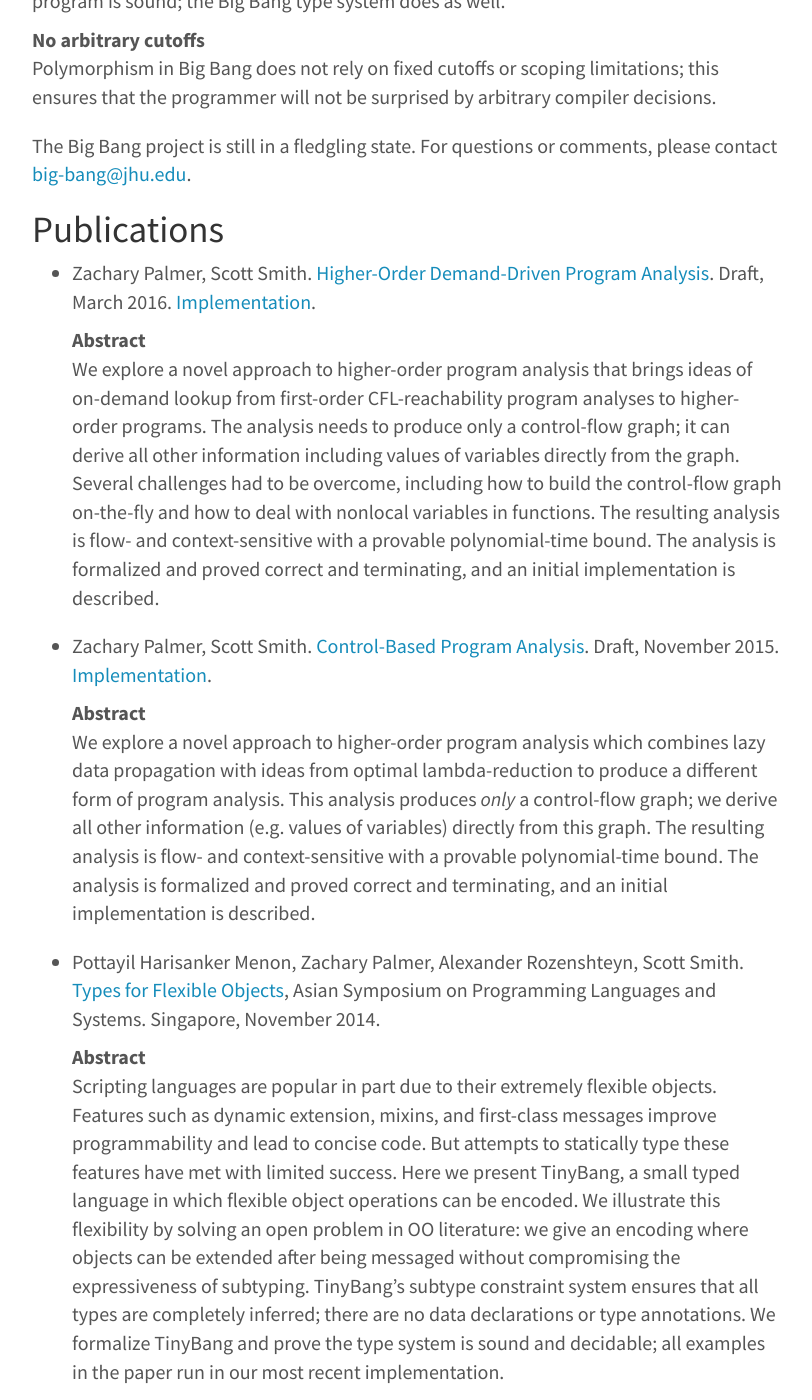
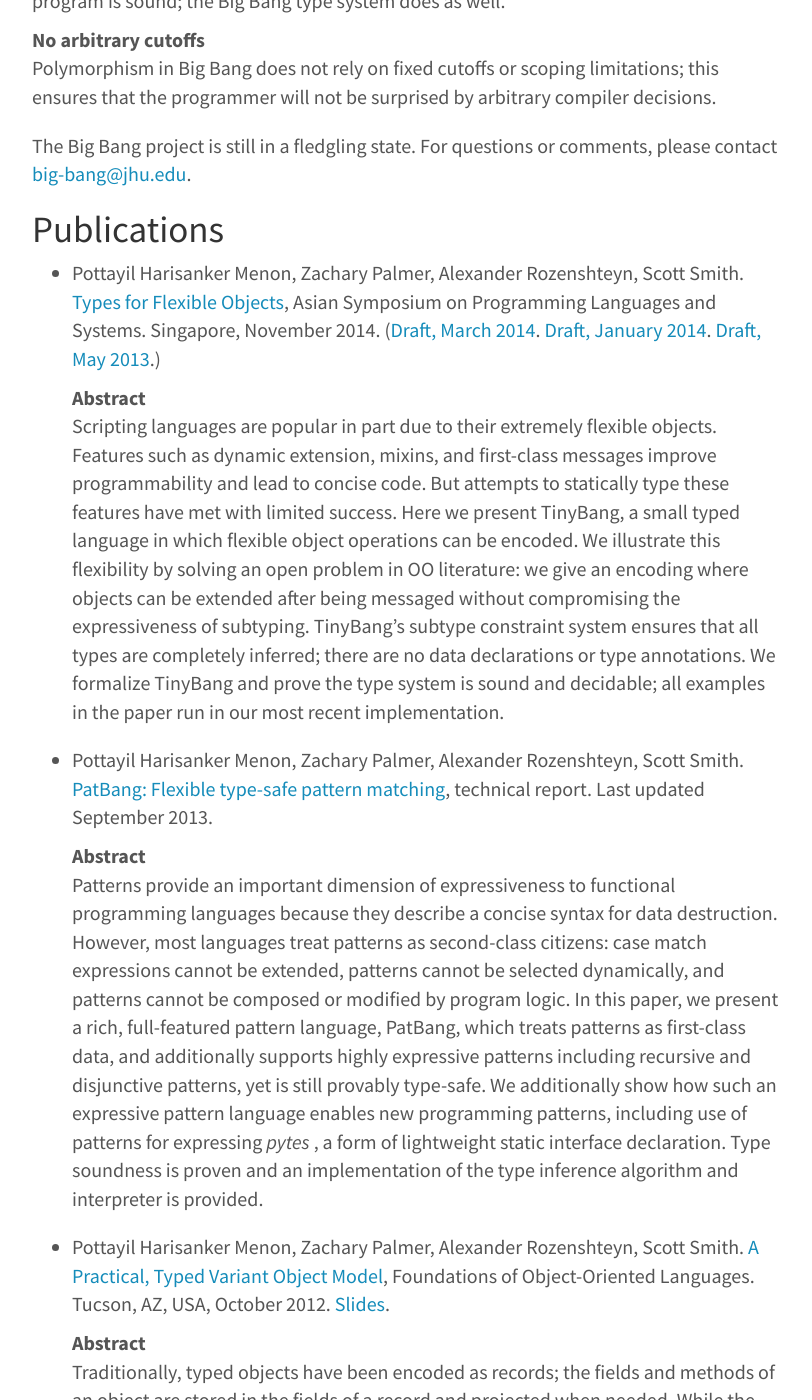
Before and after one commit to JHU-PL-Lab/www-pl-lab, a Jekyll site: the page built from projects/big-bang/big-bang.md, in a window 1280 px wide and 1400 px high, scrolled down 862 px. Shown: the whole window, without its empty margins (233-1045 px from the left). Built offline with Jekyll 4.4.1, drawn with Linux system fonts in a browser that asks for light colours; some of the changed text lies outside the part shown.

Commit message:
Create DDPA project

```diff
--- a/_data/projects.yml
+++ b/_data/projects.yml
@@ -1,6 +1,11 @@
 -
   category_title: "Current"
   projects:
+
+    - name: "DDPA"
+      description: |
+        Demand-Driven Program Analysis
+      link: "/projects/demand-driven-program-analysis/"
 
     - name: "Big Bang"
       description: |
--- a/projects/big-bang/big-bang.md
+++ b/projects/big-bang/big-bang.md
@@ -50,44 +50,10 @@
 Publications
 ------------
 
-- Zachary Palmer, Scott
-  Smith. [Higher-Order Demand-Driven Program Analysis](/projects/big-bang/papers/higher-order-demand-driven-program-analysis.pdf).
-  Draft, March 2016.
-  [Implementation](https://github.com/JHU-PL-Lab/odefa-proof-of-concept).
-
-  Abstract
-
-  : We explore a novel approach to higher-order program analysis that brings
-    ideas of on-demand lookup from first-order CFL-reachability program analyses
-    to higher-order programs. The analysis needs to produce only a control-flow
-    graph; it can derive all other information including values of variables
-    directly from the graph. Several challenges had to be overcome, including
-    how to build the control-flow graph on-the-fly and how to deal with nonlocal
-    variables in functions. The resulting analysis is flow- and
-    context-sensitive with a provable polynomial-time bound. The analysis is
-    formalized and proved correct and terminating, and an initial implementation
-    is described.
-
-- Zachary Palmer, Scott
-  Smith. [Control-Based Program Analysis](/projects/big-bang/papers/control-based-program-analysis.pdf).
-  Draft, November 2015.
-  [Implementation](https://github.com/JHU-PL-Lab/odefa-proof-of-concept).
-
-  Abstract
-
-  : We explore a novel approach to higher-order program analysis which combines
-    lazy data propagation with ideas from optimal lambda-reduction to produce a
-    different form of program analysis. This analysis produces _only_ a
-    control-flow graph; we derive all other information (e.g. values of
-    variables) directly from this graph. The resulting analysis is flow- and
-    context-sensitive with a provable polynomial-time bound. The analysis is
-    formalized and proved correct and terminating, and an initial implementation
-    is described.
-
 - Pottayil Harisanker Menon, Zachary Palmer, Alexander Rozenshteyn, Scott
   Smith. [Types for Flexible Objects](/projects/big-bang/papers/types-for-flexible-objects.pdf),
-  Asian Symposium on Programming Languages and Systems. Singapore, November
-  2014.
+  Asian Symposium on Programming Languages and Systems. Singapore,
+  November 2014. ([Draft, March 2014](/projects/big-bang/papers/types-for-flexible-objects-2014-03-25.pdf). [Draft, January 2014](/projects/big-bang/papers/types-for-flexible-objects-2014-01-13.pdf). [Draft, May 2013](/projects/big-bang/papers/types-for-flexible-objects-2013-05.pdf).)
 
   Abstract
 
```
Also changed, not shown: other parts of projects/big-bang/big-bang.md (+0 -8 lines), projects/demand-driven-program-analysis/demand-driven-program-analysis.md (added, +42 -0 lines), seminars/spring-2016.md (+9 -8 lines), 4 other files.
